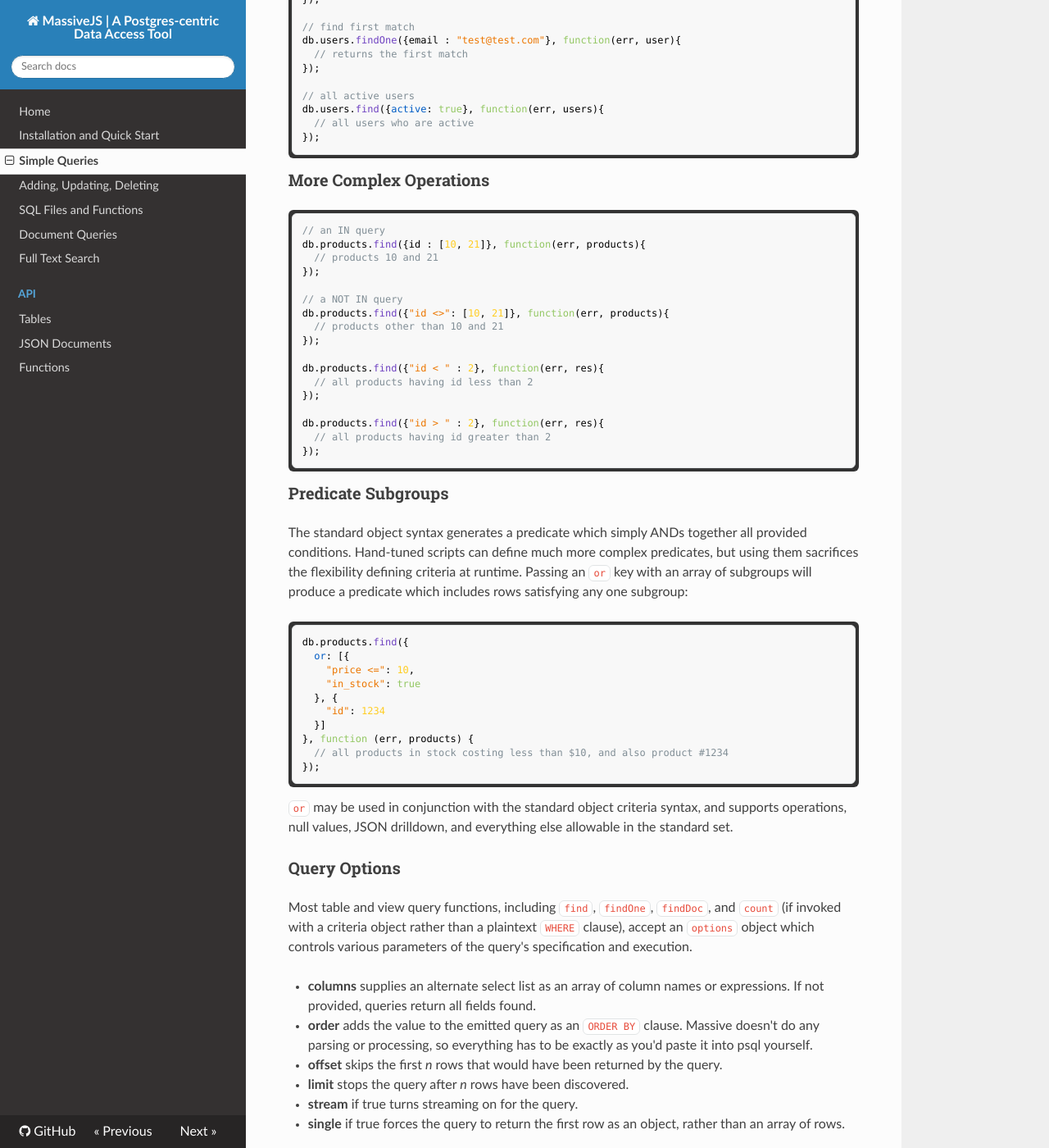
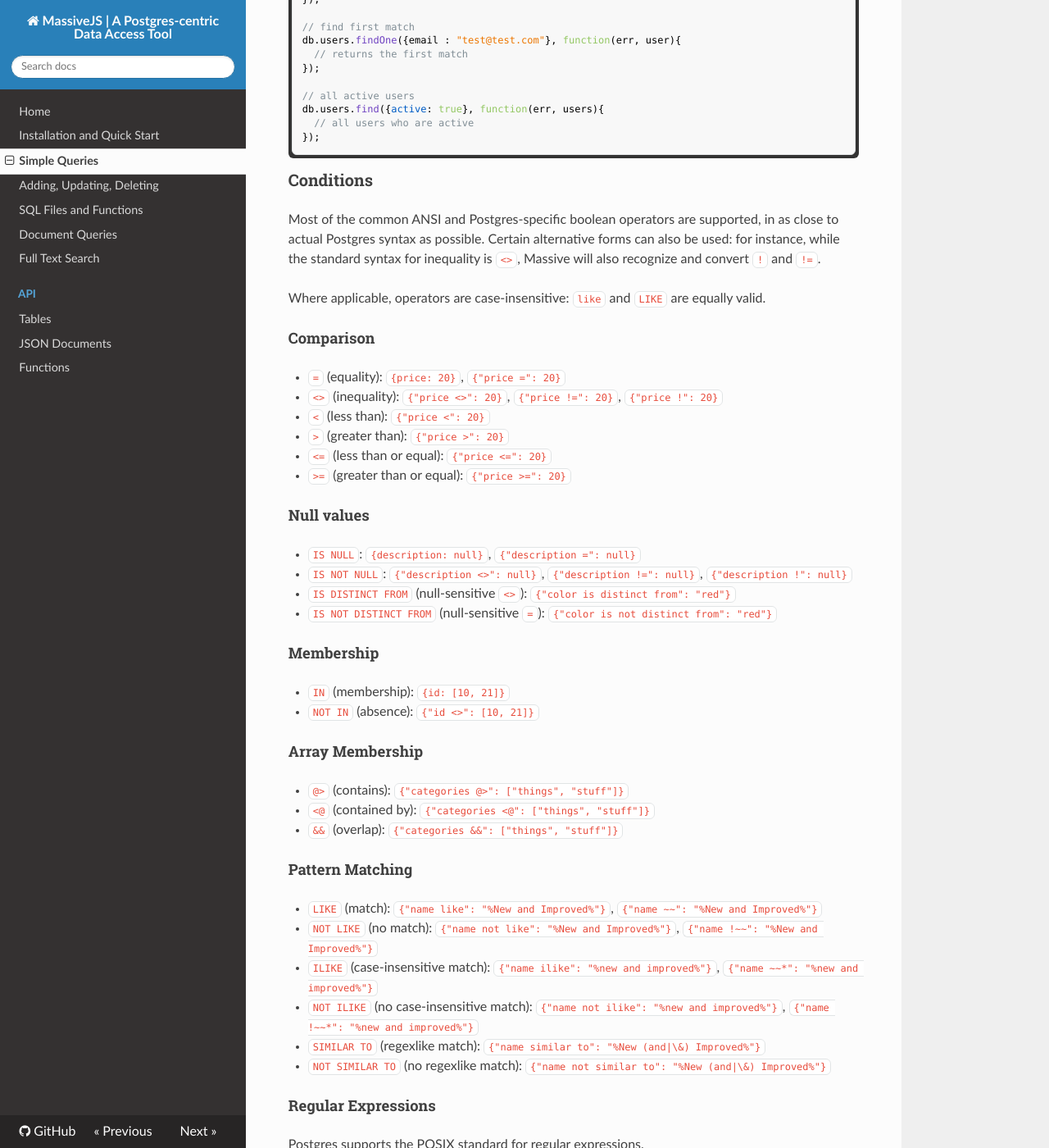
Before and after one commit to dmfay/massive-js, an MkDocs documentation site: the page built from docs/simple_queries.md, in a window 1280 px wide and 1400 px high, scrolled down 1229 px. Shown: the whole window at 82% size. Built offline with MkDocs 1.6.1, drawn with Linux system fonts in a browser that asks for light colours; nearby versions of some CDN libraries; old or Windows-style settings are respelled for this version of MkDocs; some of the changed text lies outside the part shown.

Commit message:
support pattern-matching operators, better op parsing

````diff
--- a/docs/simple_queries.md
+++ b/docs/simple_queries.md
@@ -58,27 +58,53 @@ db.users.find({active: true}, function(err, users){
 });
 ```
 
-### More Complex Operations
+### Conditions
+Most of the common ANSI and Postgres-specific boolean operators are supported,
+in as close to actual Postgres syntax as possible. Certain alternative forms can
+also be used: for instance, while the standard syntax for inequality is `<>`,
+Massive will also recognize and convert `!` and `!=`.
 
-```js
-// an IN query
-db.products.find({id : [10, 21]}, function(err, products){
-  // products 10 and 21
-});
+Where applicable, operators are case-insensitive: `like` and `LIKE` are equally
+valid.
 
-// a NOT IN query
-db.products.find({"id <>": [10, 21]}, function(err, products){
-  // products other than 10 and 21
-});
+#### Comparison
+* `=` (equality): `{price: 20}`, `{"price =": 20}`
+* `<>` (inequality): `{"price <>": 20}`, `{"price !=": 20}`, `{"price !": 20}`
+* `<` (less than): `{"price <": 20}`
+* `>` (greater than): `{"price >": 20}`
+* `<=` (less than or equal): `{"price <=": 20}`
+* `>=` (greater than or equal): `{"price >=": 20}`
 
-db.products.find({"id < " : 2}, function(err, res){
-  // all products having id less than 2
-});
+#### Null values
+* `IS NULL`: `{description: null}`, `{"description =": null}`
+* `IS NOT NULL`: `{"description <>": null}`, `{"description !=": null}`, `{"description !": null}`
+* `IS DISTINCT FROM` (null-sensitive `<>`): `{"color is distinct from": "red"}`
+* `IS NOT DISTINCT FROM` (null-sensitive `=`): `{"color is not distinct from": "red"}`
 
-db.products.find({"id > " : 2}, function(err, res){
-  // all products having id greater than 2
-});
-```
+#### Membership
+* `IN` (membership): `{id: [10, 21]}`
+* `NOT IN` (absence): `{"id <>": [10, 21]}`
+
+#### Array Membership
+* `@>` (contains): `{"categories @>": ["things", "stuff"]}`
+* `<@` (contained by): `{"categories <@": ["things", "stuff"]}`
+* `&&` (overlap): `{"categories &&": ["things", "stuff"]}`
+
+#### Pattern Matching
+* `LIKE` (match): `{"name like": "%New and Improved%"}`, `{"name ~~": "%New and Improved%"}`
+* `NOT LIKE` (no match): `{"name not like": "%New and Improved%"}`, `{"name !~~": "%New and Improved%"}`
+* `ILIKE` (case-insensitive match): `{"name ilike": "%new and improved%"}`, `{"name ~~*": "%new and improved%"}`
+* `NOT ILIKE` (no case-insensitive match): `{"name not ilike": "%new and improved%"}`, `{"name !~~*": "%new and improved%"}`
+* `SIMILAR TO` (regexlike match): `{"name similar to": "%New (and|\&) Improved%"}`
+* `NOT SIMILAR TO` (no regexlike match): `{"name not similar to": "%New (and|\&) Improved%"}`
+
+#### Regular Expressions
+Postgres supports the POSIX standard for regular expressions.
+
+* `~` (case-sensitive match): `{"name ~": "%New (and|\&) Improved%"}`
+* `!~` (no case-sensitive match): `{"name !~": "%New (and|\&) Improved%"}`
+* `~*` (case-insensitive match): `{"name ~*": "%new (and|\&) improved%"}`
+* `!~*` (no case-insensitive match): `{"name !~*": "%new (and|\&) improved%"}`
 
 ### Predicate Subgroups
 The standard object syntax generates a predicate which simply ANDs together all
````
Also changed, not shown: 4 other files.
